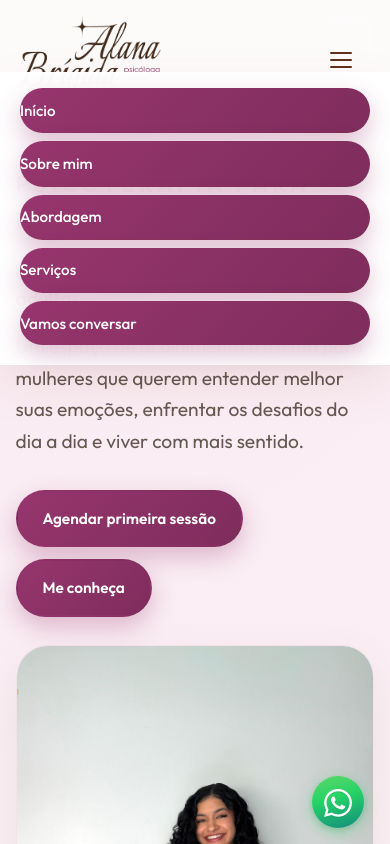
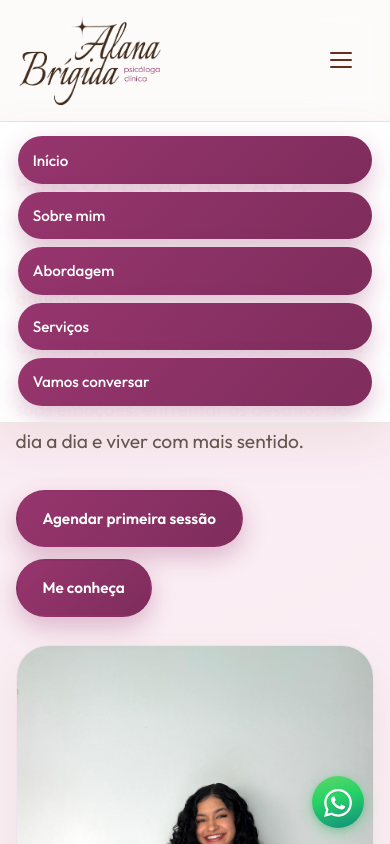
Before and after one commit to narleysousa/Psic-loga-Alana-Br-gida, a website built with Vite: page index.html in a window 390 px wide. Both pictures are taken after a click on the button 352 px from the left and 60 px from the top of the page. Shown: the top 844 px of the page. Built offline with nearby package versions, Linux system fonts and the light colour scheme.

Commit message:
Refactor navigation styles in styles.css to improve responsiveness and usability. Introduce dynamic mobile header height adjustment in main.js for better layout on different screen sizes, ensuring a smoother user experience.

```diff
--- a/css/styles.css
+++ b/css/styles.css
@@ -1024,12 +1024,15 @@ code {
 
   .nav {
     position: fixed;
-    top: 72px;
+    top: var(--mobile-header-height, 72px);
     left: 0;
     right: 0;
+    max-height: calc(100dvh - var(--mobile-header-height, 72px));
+    overflow-y: auto;
+    -webkit-overflow-scrolling: touch;
     background: rgba(255, 255, 255, 0.98);
     border-bottom: 1px solid var(--line);
-    padding: 1rem 1.25rem 1.25rem;
+    padding: 0.9rem 1.1rem calc(1rem + env(safe-area-inset-bottom));
     box-shadow: var(--shadow);
     transform: translateY(-120%);
     opacity: 0;
@@ -1051,12 +1054,7 @@ code {
 
   .nav__list a {
     display: block;
-    padding: 0.6rem 0;
-    border-bottom: 1px solid var(--line);
-  }
-
-  .nav__list li:last-child a {
-    border-bottom: none;
+    padding: 0.7rem 0.95rem;
   }
 
   body.nav-open {
--- a/js/main.js
+++ b/js/main.js
@@ -136,13 +136,25 @@ function initSocialLinks() {
 function initNav() {
   const toggle = document.querySelector(".nav-toggle");
   const nav = document.querySelector(".nav");
+  const header = document.querySelector(".site-header");
   if (!toggle || !nav) return;
+
+  function syncMobileHeaderHeight() {
+    if (!header) return;
+    const headerHeight = Math.ceil(header.getBoundingClientRect().height);
+    document.documentElement.style.setProperty("--mobile-header-height", `${headerHeight}px`);
+  }
+
+  syncMobileHeaderHeight();
+  window.addEventListener("resize", syncMobileHeaderHeight);
+  window.addEventListener("orientationchange", syncMobileHeaderHeight);
 
   toggle.addEventListener("click", () => {
     const open = nav.classList.toggle("is-open");
     toggle.setAttribute("aria-expanded", open ? "true" : "false");
     toggle.setAttribute("aria-label", open ? "Fechar menu" : "Abrir menu");
     document.body.classList.toggle("nav-open", open);
+    if (open) syncMobileHeaderHeight();
   });
 
   nav.querySelectorAll("a").forEach((link) => {
```
